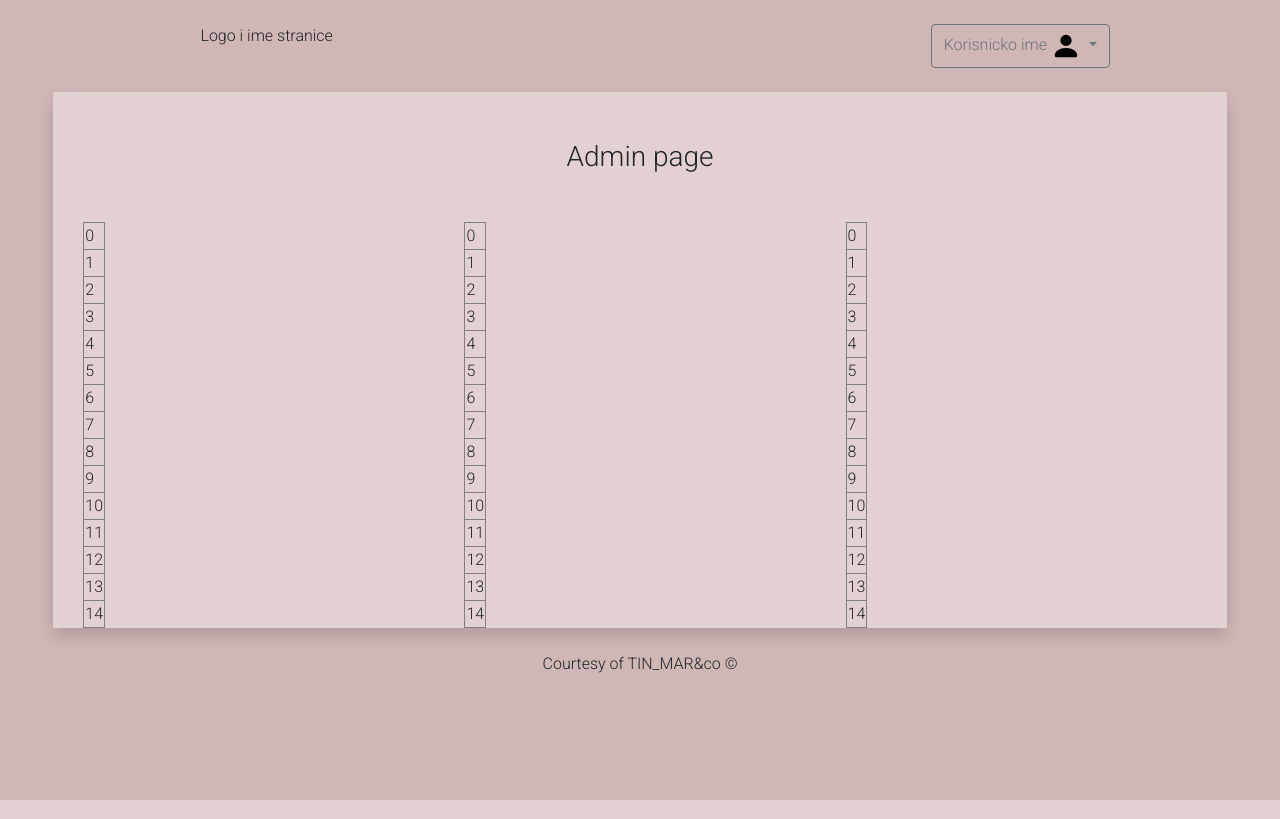
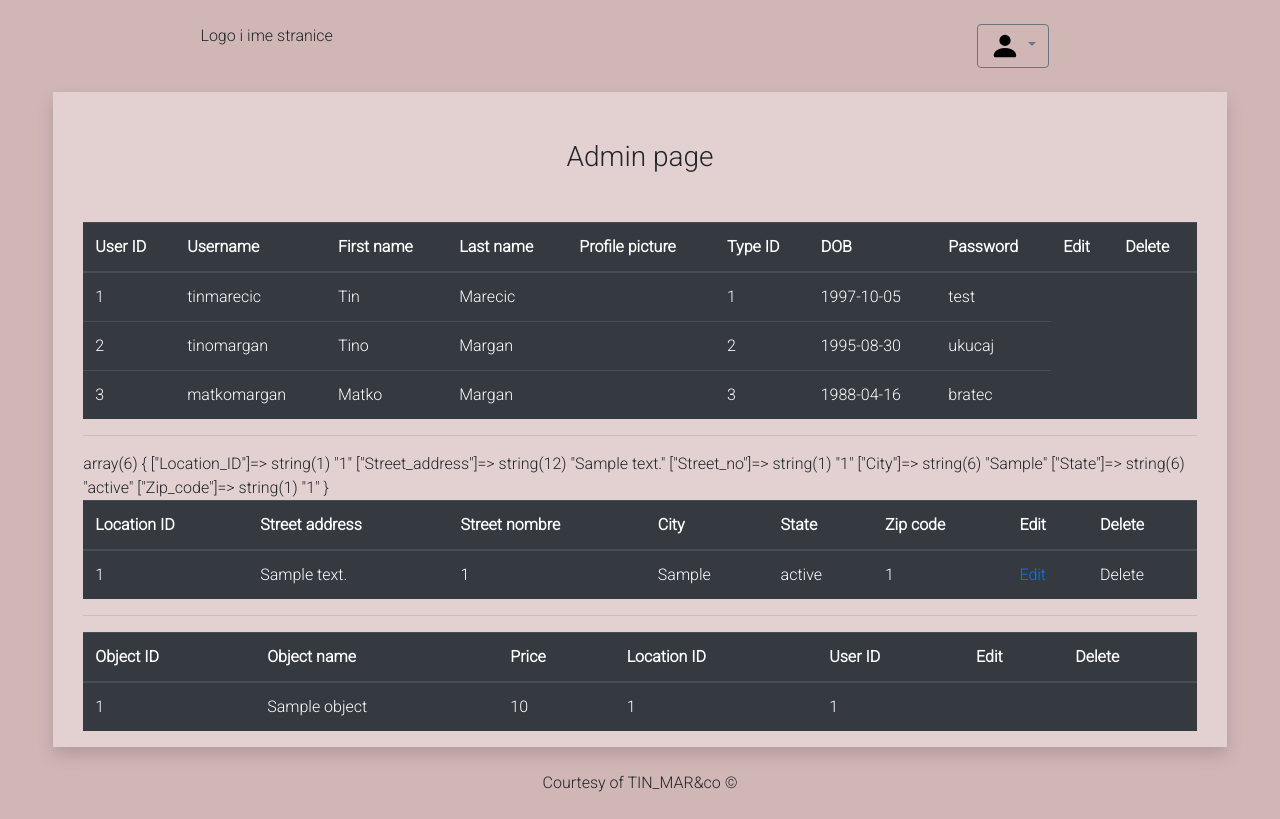
Before and after one commit to tinmarecic6/automatic-octo-spoon, a PHP site: page /admin_profile_page.php in a window 1280 px wide. Run offline with PHP 8.4, Linux system fonts and the light colour scheme; a user stored in the database is signed in; data comes from the database, SQL or seed files in the repository; tables that the repository leaves empty hold one stand-in row (values such as "Sample post").

Commit message:
admin functionality

```diff
--- a/admin_profile_page.php
+++ b/admin_profile_page.php
@@ -15,13 +15,16 @@
   <body>
     <!--user type test-->
     <?php
+    require_once('scripts/db.php');
+    $conn = db();
     session_start();
-    if(isset($_SESSION['Type_ID']) && $_SESSION['Type_ID']==1 ){
+    if($_SESSION['Type_ID']=='1' ){
       #Do nothing, display admin page
     }
     else {
       #user is not admin, return to homepage
       header("Location: homepage.php");
+
     }
 
     ?>
@@ -37,10 +40,19 @@
        <div class="col col-lg-2 p-4 text-center banner ">
        <div class="dropdown">
           <button class="btn btn-outline-secondary dropdown-toggle" type="button" id="dropdownMenuButton" data-toggle="dropdown" aria-haspopup="true" aria-expanded="false">
-          Korisnicko ime
             <img src="media/person-fill.svg" alt="userpic" height="30" title="userpic">
           </button>
           <div class="dropdown-menu" aria-labelledby="dropdownMenuButton">
+          <h6 class="dropdown-header text-center">
+          <?php
+          $sql_user = 'Select * from `user` where `User_ID` = "'.$_SESSION['User_ID'].'"; ';
+          $result = $conn->query($sql_user);
+          if($result && $result->num_rows==1){
+            $row = $result->fetch_assoc();
+            echo $row['Username'].'--Admin';
+          }
+          ?>
+          </h6>
             <a class="dropdown-item" href="#">Settings</a>
             <a class="dropdown-item" href="#">Info</a>
             <a class="dropdown-item" href="logout.php">Logout</a>
@@ -57,63 +69,89 @@
           <!--reservation info goes here-->
           <div class="text-left">
           <div class="container-fluid">
-            <div class="row justify-content-center mt-5">
+            <div class="row justify-content-left mt-5">
           <?php
-          /*if no pic in table show stock image.svg
-          if($r['Picture_ID']){
-            echo '<div class="card" style="width: 18rem;">
-                  <img class="card-img-top" src="'$r[Picture_ID]'" alt="Location image">
-                  <div class="card-body">
-                    <h5 class="card-title">'$r[State]'.,.'$r['City']</h5>
-                    <p class="card-text">info o putovanju</p>
-                    <a href="#" class="btn btn-primary">Details</a>
-                  </div>
-                </div>'
-          }
-
-
-
-          *//*modify once db is running*/
-          echo
-          '<div class="col col-sm-4">
-            <table border="1">';
-              for($i = 0;$i<15;$i++)
-              {
-                echo
-                '<tr>
-                  <td>'.$i.'</td>
-                </tr>';
-              };
-          echo
-            '</table>
-          </div>';
+          $sql_all_user = 'SELECT * from user';
+          $result_all_user = $conn->query($sql_all_user);
 
 
           echo
-          '<div class="col col-sm-4">
-            <table border="1">';
-              for($i = 0;$i<15;$i++)
-              {
-                echo
-                '<tr>
-                  <td>'.$i.'</td>
-                </tr>';
-              };
+          '<div class="col col-sm-12">
+            <table class="table table-hover table-dark">';
+            echo '<thead><tr>
+            <th>User ID</th>
+            <th>Username</th>
+            <th>First name</th>
+            <th>Last name</th>
+            <th>Profile picture</th>
+            <th>Type ID</th>
+            <th>DOB</th>
+            <th>Password</th>
+            <th>Edit</th>
+            <th>Delete</th></tr></thead>';
+              foreach($result_all_user as $user){
+                echo '<tr>';
+                foreach($user as $col){
+                  echo '<td>'.$col.'</td>';
+                }
+                echo '</tr>';
+              }
           echo
             '</table>
-          </div>';
+            <hr>
+          </div>
+          ';
 
+          $sql_all_location = 'SELECT * from location';
+          $result_all_location = $conn->query($sql_all_location);
+          echo
+          '<div class="col col-sm-12">
+          <table class="table table-hover table-dark">';
+          echo '<thead><tr>
+          <th>Location ID</th>
+          <th>Street address</th>
+          <th>Street nombre</th>
+          <th>City</th>
+          <th>State</th>
+          <th>Zip code</th>
+          <th>Edit</th>
+          <th>Delete</th></tr></thead>';
+            foreach($result_all_location as $location){
+              echo '<tr>';
+              foreach($location as $loc){
+                echo '<td>'.$loc.'</td>';
 
+              }
+              var_dump($location);
+              echo '<td><a href="admin_edit.php?locid='.$location['Location_ID'].'">Edit</a></td>';
+              echo '<td>Delete</td>';
+              echo '</tr>';
+            }
+        echo
+          '</table>
+          <hr>
+        </div>';
+
+        $sql_all_obj = 'SELECT * from object';
+        $result_all_obj = $conn->query($sql_all_obj);
           echo
-          '<div class="col col-sm-4">
-            <table border="1">';
-              for($i = 0;$i<15;$i++)
-              {
-                echo
-                '<tr>
-                  <td>'.$i.'</td>
-                </tr>';
-              };
+          '<div class="col col-sm-12">
+            <table class="table table-hover table-dark">';
+            echo '<thead><tr>
+            <th>Object ID</th>
+            <th>Object name</th>
+            <th>Price</th>
+            <th>Location ID</th>
+            <th>User ID</th>
+            <th>Edit</th>
+            <th>Delete</th></tr></thead>';
+              foreach($result_all_obj as $obj){
+                echo '<tr>';
+                foreach($obj as $obj){
+                  echo '<td>'.$obj.'</td>';
+                }
+                echo '</tr>';
+              }
           echo
             '</table>
           </div>';
```
Also changed, not shown: admin_edit.php (added, +27 -0 lines).
